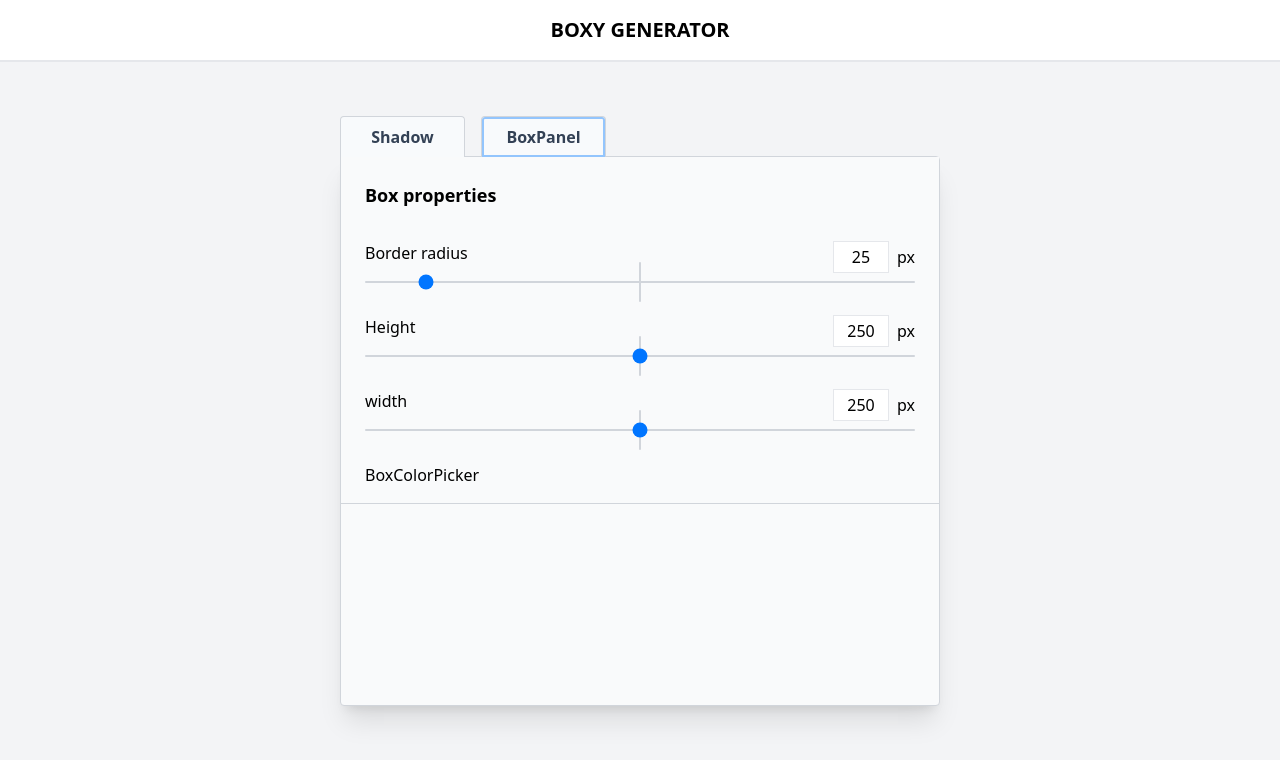
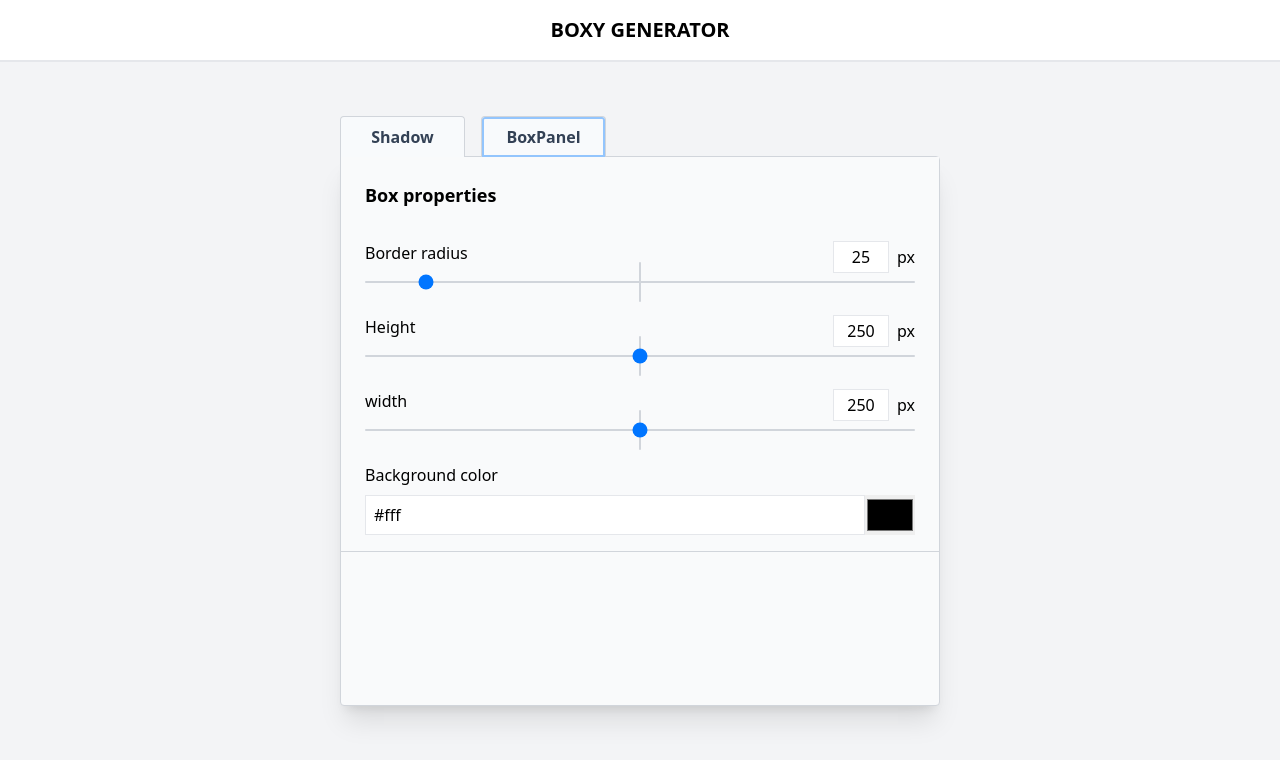
Before and after one commit to Tresor-ilunga/boxy-generator, a React (Vite) app: page / in a window 1280 px wide. Both pictures are taken after a click on the button "BoxPanel". Shown: the top 760 px of the page. Built offline with nearby package versions, Linux system fonts and the light colour scheme.

Commit message:
Set the input color linked to the box

```diff
--- a/src/layouts/BoxPanel/BoxColorPicker.jsx
+++ b/src/layouts/BoxPanel/BoxColorPicker.jsx
@@ -1,5 +1,33 @@
-export default function BoxColorPicker() {
+import { useDispatch } from "react-redux"
+import { updateBoxValue } from "../../features/boxProperties.js"
+
+export default function BoxColorPicker({inputData}) {
+    const dispatch = useDispatch()
+
+    function handleInputs(e){
+        dispatch(updateBoxValue({
+            inputNumber: inputData.inputNumber,
+            value: e.target.value
+        }))
+    }
+
     return (
-        <div>BoxColorPicker</div>
+        <div className="mt-3">
+            <p>{inputData.name}</p>
+            <div className="flex mt-2">
+                <input
+                className="flex-grow border py-1 px-2 focus:outline-1 outline-gray-400"
+                type="text"
+                value={inputData.value}
+                onChange={handleInputs}
+                />
+                <input
+                className="cursor-pointer h-[40px]"
+                type="color"
+                value={inputData.value}
+                onChange={handleInputs}
+                />
+            </div>
+        </div>
     )
 }
```
